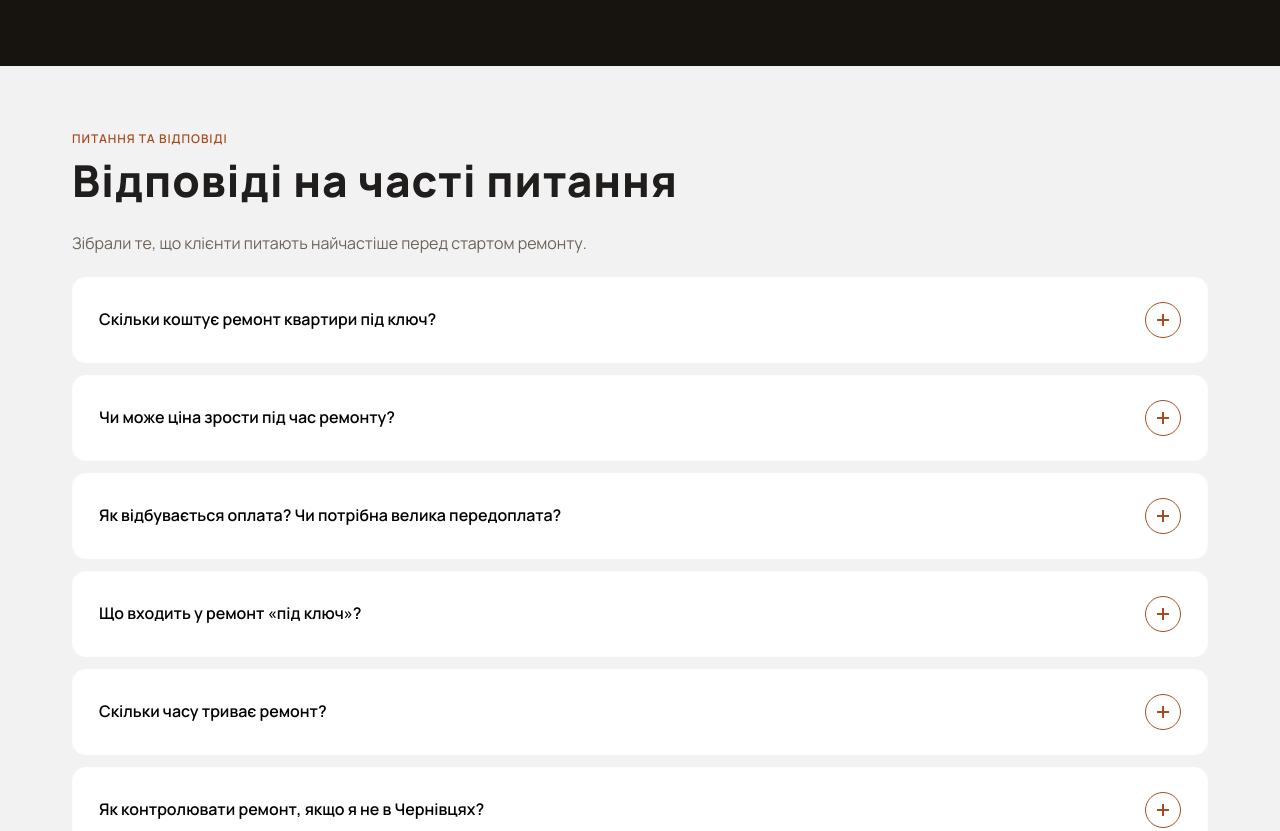
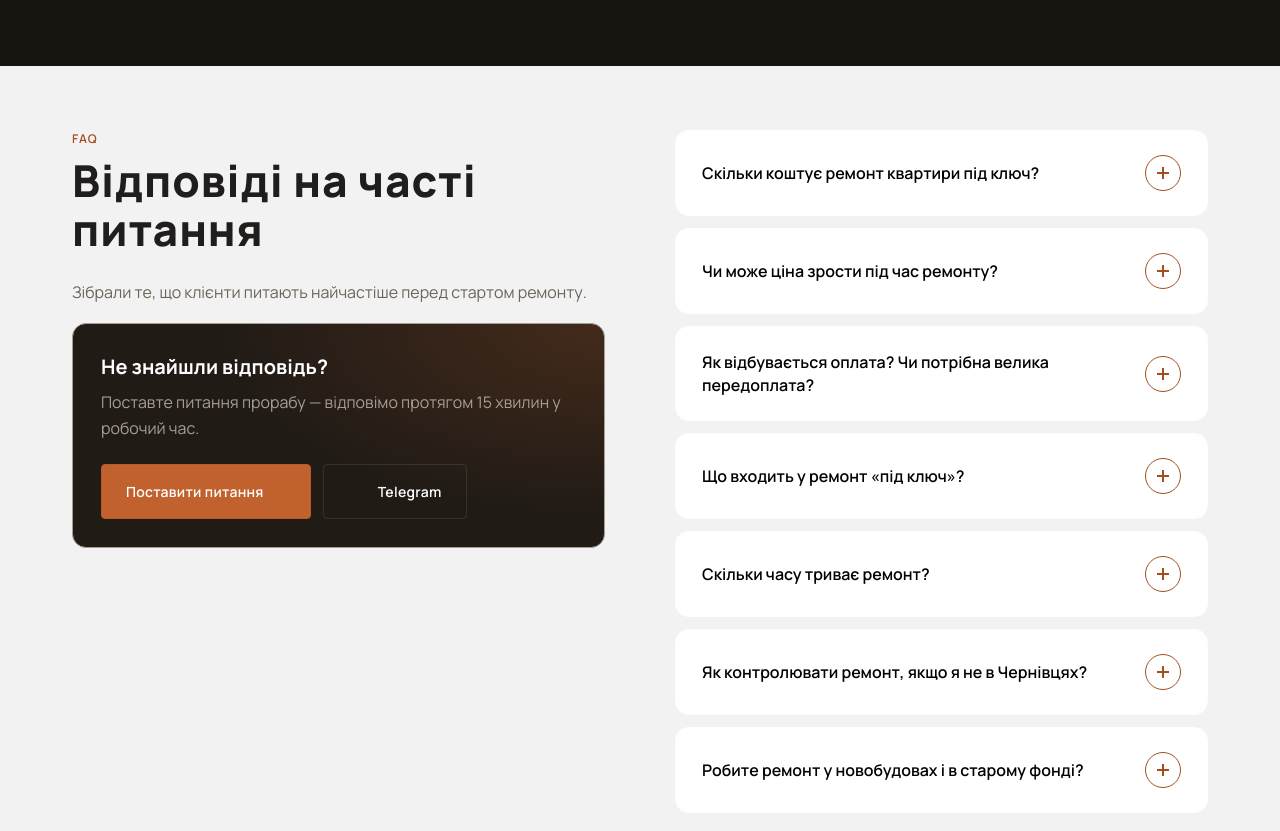
Before and after one commit to Pavlo-Malysh/tdm-bud, a website built with Vite: page src/index.html in a window 1280 px wide. Shown: the part 6120-6951 px from the top of the page. Built offline with nearby package versions, Linux system fonts and the light colour scheme.

Commit message:
add faq-cta

```diff
--- a/src/css/base.css
+++ b/src/css/base.css
@@ -37,6 +37,7 @@
   --accent-text-light: #A44D20;
   --c-border: rgba(239, 232, 220, 0.10);
   --c-border-hover: rgba(193, 98, 46, 0.45);
+  --color-gradient: #211B16;
   --ease: cubic-bezier(0.22, 0.61, 0.36, 1)
 }
 
--- a/src/css/faq.css
+++ b/src/css/faq.css
@@ -168,9 +168,100 @@
   font-family: "Manrope";
   font-size: 15px;
   line-height: 1.7;
-  color: var(--c-text-muted);
+  color: var(--color-text);
 }
 
+.faq-list-wrap {
+  margin-bottom: 32px;
+}
+
+.faq-cta {
+  padding: 28px;
+  border-radius: 14px;
+
+  background: radial-gradient(120% 140% at 100% 0%, rgba(193, 98, 46, .22) 0%, transparent 60%), var(--color-gradient);
+  border: 1px solid var(--muted);
+}
+
+.faq-cta-desktop {
+  display: none;
+}
+
+.faq-cta-title {
+  font-size: 20px;
+  font-weight: 700;
+  margin-bottom: 8px;
+  color: var(--white);
+}
+
+.faq-cta-text {
+  font-size: 14px;
+  line-height: 1.6;
+  color: var(--muted);
+  margin-bottom: 22px;
+}
+
+.faq-cta-action {
+  display: flex;
+  flex-wrap: wrap;
+  gap: 12px;
+}
+
+.faq-btn {
+  width: 100%;
+  display: flex;
+  align-items: center;
+  justify-content: center;
+  gap: 10px;
+  padding: 16px 24px;
+  border-radius: 4px;
+
+  cursor: pointer;
+  transition: background-color .25s var(--ease), border-color .25s var(--ease), transform .25s var(--ease);
+}
+
+.faq-btn p {
+  font-family: "Manrope";
+  font-size: 14px;
+  font-weight: 600;
+  letter-spacing: .02em;
+  text-decoration: none;
+  color: var(--white);
+}
+
+.faq-btn-primary {
+  background-color: var(--accent);
+  color: var(--white);
+  border: 1px solid var(--accent-btn);
+}
+
+.faq-btn-primary:hover,
+.faq-btn-primary:focus {
+  border-color: var(--accent-hover);
+  background-color: var(--accent-hover);
+}
+
+.faq-btn-primary .faq-cta-icon {
+  height: 12px;
+  width: 12px;
+  fill: var(--white);
+}
+
+.faq-btn-teleg .faq-cta-icon {
+  height: 20px;
+  width: 20px;
+  fill: var(--white);
+}
+
+.faq-btn-teleg {
+  background: transparent;
+  border: 1px solid var(--c-border);
+}
+
+.faq-btn-teleg:hover,
+.faq-btn-teleg:focus {
+  border-color: var(--accent-btn);
+}
 
 /* TABLET */
 @media only screen and (min-width: 768px) and (max-width: 1199px) {
@@ -185,6 +276,19 @@
   .faq-subtitle {
     font-size: 14px;
   }
+
+  .faq-cta-text {
+    font-size: 16px;
+  }
+
+  .faq-btn {
+    width: auto;
+  }
+
+  .faq-btn p {
+    font-size: 16px;
+    font-weight: 600;
+  }
 }
 
 
@@ -197,4 +301,32 @@
   .faq-title {
     font-size: 44px;
   }
+
+  .faq-cta-mobile {
+    display: none;
+  }
+
+  .faq-cta-desktop {
+    display: block;
+  }
+
+  .faq-text {
+    margin-bottom: 18px;
+  }
+
+  .faq-btn {
+    width: auto;
+  }
+
+  .faq-cta-text {
+    font-size: 16px;
+  }
+
+  .faq-section .container {
+    display: grid;
+    grid-template-columns: 1fr 1fr;
+    gap: 70px;
+  }
+
+
 }
--- a/src/partials/faq.html
+++ b/src/partials/faq.html
@@ -1,11 +1,30 @@
 <section class="faq-section" id="faq">
   <div class="container">
     <div class="faq-head">
-      <p class="faq-subtitle">Питання та відповіді</p>
+      <p class="faq-subtitle">FAQ</p>
       <h2 class="faq-title">Відповіді на часті питання</h2>
       <p class="faq-text">Зібрали те, що клієнти питають найчастіше перед стартом ремонту.</p>
+      <div class="faq-cta faq-cta-desktop">
+        <h3 class="faq-cta-title">Не знайшли відповідь?</h3>
+        <p class="faq-cta-text">Поставте питання прорабу — відповімо протягом 15 хвилин у робочий час.</p>
+        <div class="faq-cta-action">
+          <button type="button" class="faq-btn faq-btn-primary" data-cta="faq-ask">
+            <p>Поставити питання</p>
+            <svg class="faq-cta-icon" width="24" heigth="24" aria-hidden="true">
+              <use href="/sprite.svg#icon-arrow-thin-right"></use>
+            </svg>
+          </button>
+          <a class="faq-btn faq-btn-teleg" href="https://t.me/+380506375032" target="_blank" rel="noopener noreferrer"
+            data-cta="faq-telegram">
+            <svg class="faq-cta-icon" width="24" heigth="24" aria-hidden="true">
+              <use href="/sprite.svg#icon-telegram-withoutbg"></use>
+            </svg>
+            <p>Telegram</p>
+          </a>
+        </div>
+      </div>
     </div>
-    <div>
+    <div class="faq-list-wrap">
       <ul class="faq-list">
         <li class="faq-item">
           <button type="button" class="faq-item-trigger" aria-expanded="false" aria-controls="faq-a1" id="faq-q1">
@@ -127,68 +146,24 @@
 
       </ul>
     </div>
-
-    <!--
-    <details>
-      <summary>Що входить у ремонт «під ключ»?</summary>
-      <article>
-        <p>Усе, від замірів до готової до заселення квартири: демонтаж, електрика й сантехніка, вирівнювання стін і
-          підлоги,
-          чистове оздоблення, встановлення дверей і сантехніки, прибирання після робіт. Матеріали підбираємо,
-          закуповуємо й
-          доставляємо самі, тож вам не треба їздити по будмаркетах. Дизайн-проєкт можна замовити разом із ремонтом.</p>
-      </article>
-    </details>
-    <details>
-      <summary>Скільки коштує ремонт квартири під ключ?</summary>
-      <article>
-        <p>Ціна залежить від площі, стану квартири, складності робіт і класу матеріалів. Попередню вартість можна
-          порахувати в
-          калькуляторі на сайті. Точну суму називаємо після безкоштовного виїзду на об'єкт і складання кошторису. (від
-          400$/м²)</p>
-      </article>
-    </details>
-
-    <details>
-      <summary>Скільки триває ремонт квартири під ключ у Чернівцях?</summary>
-      <article>
-        <p>Косметичний ремонт зазвичай займає кілька тижнів, капітальний ремонт під ключ із переплануванням — 2–3 місяці
-          залежно
-          від площі й обсягу робіт. Точні терміни фіксуємо в договорі після заміру.</p>
-      </article>
-    </details>
-    <details>
-      <summary>Чи може ціна зрости під час ремонту?</summary>
-      <article>
-        <p>Ні. Вартість фіксуємо в договорі за затвердженим кошторисом. Якщо ви самі вирішите щось додати або змінити,
-          ми спершу
-          погоджуємо це письмово й тільки потім виконуємо.</p>
-      </article>
-    </details>
-    <details>
-      <summary>Як я можу контролювати процес, якщо не живу в Чернівцях?</summary>
-      <article>
-        <p>За кожним об'єктом закріплений прораб, з яким ви на зв'язку весь час. Регулярно надсилаємо фото й відеозвіти
-          про
-          виконані етапи, тому ремонт можна вести дистанційно. Для Чернівців це особливо важливо: тут багато власників
-          живе за
-          кордоном або в інших містах.</p>
-      </article>
-    </details>
-    <details>
-      <summary>Чи робите ви ремонт у новобудовах і в старому фонді?</summary>
-      <article>
-        <p>Так, працюємо з обома. У новобудовах можемо почати ще до здачі будинку в експлуатацію, якщо забудовник дає
-          доступ, і
-          тоді ви заселитеся швидше. У квартирах старого фонду повністю міняємо комунікації: електрику, труби й стяжку
-          та інше.</p>
-      </article>
-    </details>
-    <details>
-      <summary></summary>
-      <article>
-        <p></p>
-      </article>
-    </details> -->
+    <div class="faq-cta faq-cta-mobile">
+      <h3 class="faq-cta-title">Не знайшли відповідь?</h3>
+      <p class="faq-cta-text">Поставте питання прорабу — відповімо протягом 15 хвилин у робочий час.</p>
+      <div class="faq-cta-action">
+        <button type="button" class="faq-btn faq-btn-primary" data-cta="faq-ask">
+          <p>Поставити питання</p>
+          <svg class="faq-cta-icon" width="24" heigth="24" aria-hidden="true">
+            <use href="/sprite.svg#icon-arrow-thin-right"></use>
+          </svg>
+        </button>
+        <a class="faq-btn faq-btn-teleg" href="https://t.me/+380506375032" target="_blank" rel="noopener noreferrer"
+          data-cta="faq-telegram">
+          <svg class="faq-cta-icon" width="24" heigth="24" aria-hidden="true">
+            <use href="/sprite.svg#icon-telegram-withoutbg"></use>
+          </svg>
+          <p>Telegram</p>
+        </a>
+      </div>
+    </div>
   </div>
 </section>
```
Also changed, not shown: src/public/sprite.svg.
